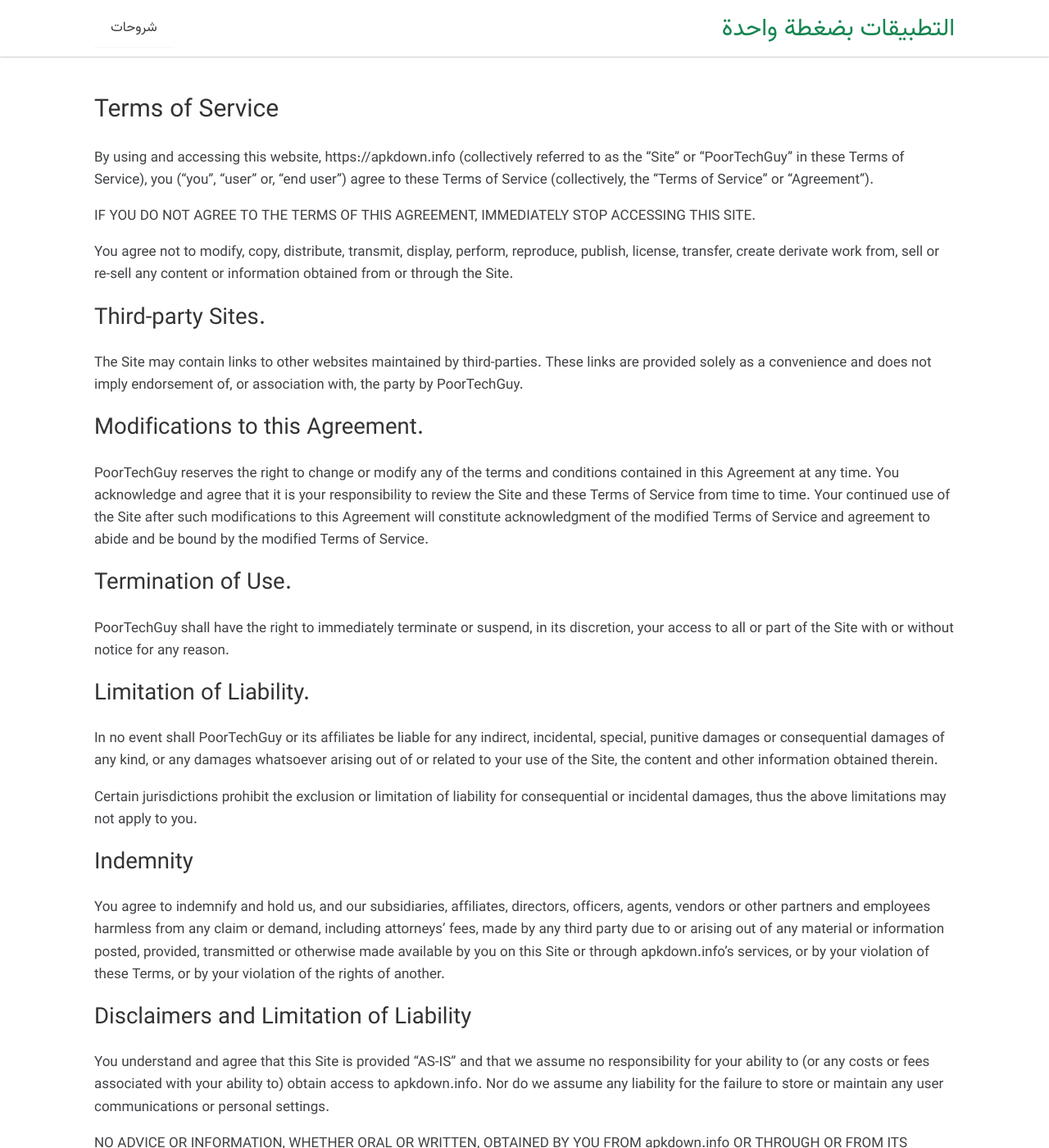
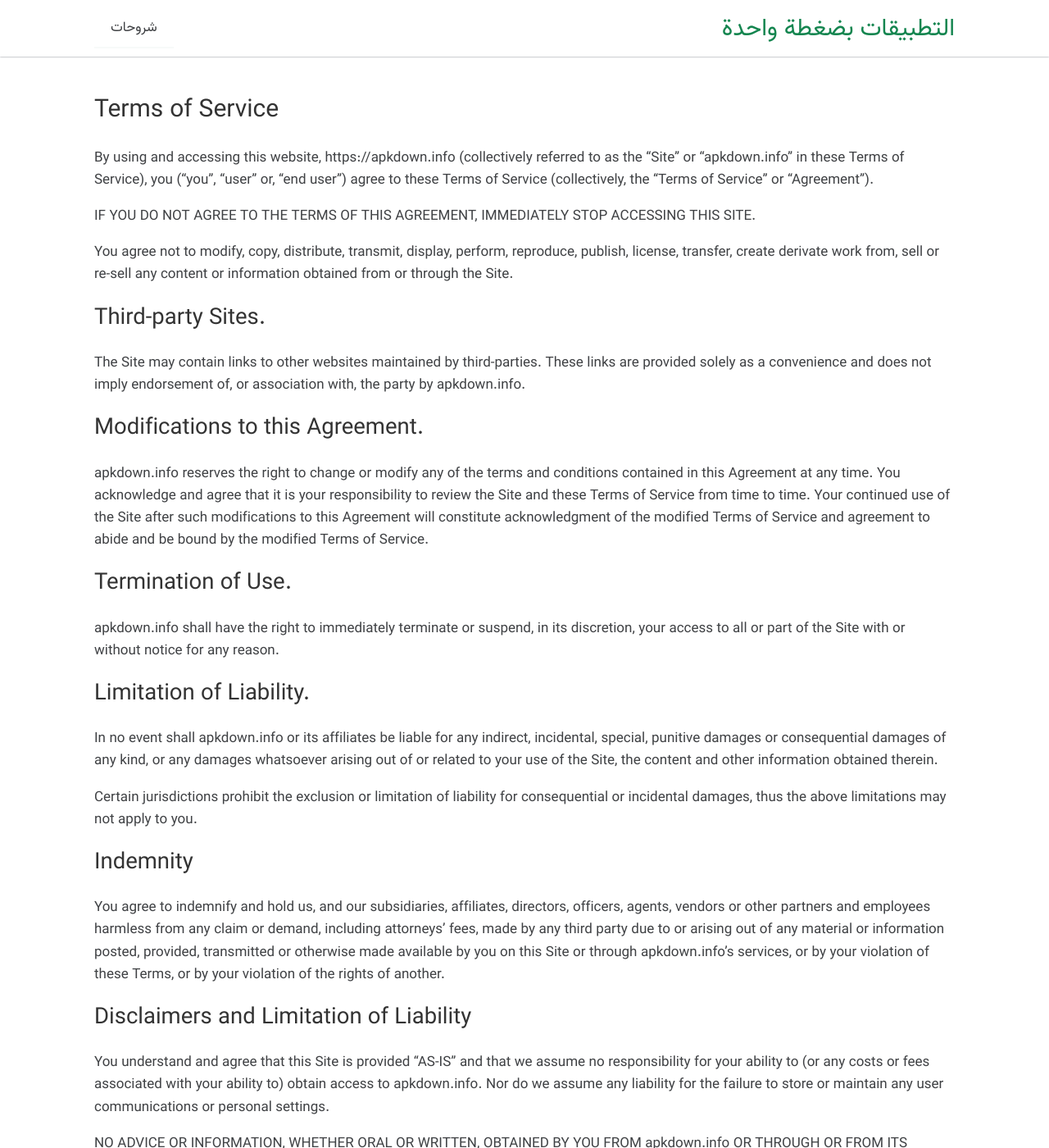
Before and after one commit to apkdown/apkdown.github.io, a Jekyll site: the page built from terms.md, in a window 1280 px wide and 1400 px high. Shown: the whole window at 82% size. Built offline with Jekyll 4.4.1, drawn with Linux system fonts in a browser that asks for light colours; some of the changed text lies outside the part shown.

Commit message:
xxxxxxxx

```diff
--- a/terms.md
+++ b/terms.md
@@ -3,11 +3,11 @@
 title: Terms of Service
 permalink: /terms/
 lang_dir: ltr
-description: By using and accessing PoorTechGuy you agree to these Terms of Service Agreement.
+description: By using and accessing apkdown.info you agree to these Terms of Service Agreement.
 ---
 
 
-By using and accessing this website, https://apkdown.info (collectively referred to as the "Site" or "PoorTechGuy" in these Terms of Service), you ("you", "user" or, "end user") agree to these Terms of Service (collectively, the "Terms of Service" or "Agreement").
+By using and accessing this website, https://apkdown.info (collectively referred to as the "Site" or "apkdown.info" in these Terms of Service), you ("you", "user" or, "end user") agree to these Terms of Service (collectively, the "Terms of Service" or "Agreement").
 
 IF YOU DO NOT AGREE TO THE TERMS OF THIS AGREEMENT, IMMEDIATELY STOP ACCESSING THIS SITE.
 
@@ -15,19 +15,19 @@
 
 ## Third-party Sites.
 
-The Site may contain links to other websites maintained by third-parties. These links are provided solely as a convenience and does not imply endorsement of, or association with, the party by PoorTechGuy.
+The Site may contain links to other websites maintained by third-parties. These links are provided solely as a convenience and does not imply endorsement of, or association with, the party by apkdown.info.
 
 ## Modifications to this Agreement.
 
-PoorTechGuy reserves the right to change or modify any of the terms and conditions contained in this Agreement at any time. You acknowledge and agree that it is your responsibility to review the Site and these Terms of Service from time to time. Your continued use of the Site after such modifications to this Agreement will constitute acknowledgment of the modified Terms of Service and agreement to abide and be bound by the modified Terms of Service.
+apkdown.info reserves the right to change or modify any of the terms and conditions contained in this Agreement at any time. You acknowledge and agree that it is your responsibility to review the Site and these Terms of Service from time to time. Your continued use of the Site after such modifications to this Agreement will constitute acknowledgment of the modified Terms of Service and agreement to abide and be bound by the modified Terms of Service.
 
 ## Termination of Use.
 
-PoorTechGuy shall have the right to immediately terminate or suspend, in its discretion, your access to all or part of the Site with or without notice for any reason.
+apkdown.info shall have the right to immediately terminate or suspend, in its discretion, your access to all or part of the Site with or without notice for any reason.
 
 ## Limitation of Liability.
 
-In no event shall PoorTechGuy or its affiliates be liable for any indirect, incidental, special, punitive damages or consequential damages of any kind, or any damages whatsoever arising out of or related to your use of the Site, the content and other information obtained therein.
+In no event shall apkdown.info or its affiliates be liable for any indirect, incidental, special, punitive damages or consequential damages of any kind, or any damages whatsoever arising out of or related to your use of the Site, the content and other information obtained therein.
 
 Certain jurisdictions prohibit the exclusion or limitation of liability for consequential or incidental damages, thus the above limitations may not apply to you.
 
@@ -43,7 +43,7 @@
 
 ## Jurisdiction
 
-This agreement is governed and construed in accordance with the Laws of Union of India. You hereby irrevocably consent to the exclusive jurisdiction and venue of courts in Mumbai, Maharashtra, India, in all disputes arising out of or relating to the use of PoorTechGuy site/services. Use of the PoorTechGuy site/services is unauthorized in any jurisdiction that does not give effect to all provisions of these terms and conditions, including without limitation this paragraph. You agree to indemnify and hold apkdown.info, its subsidiaries, affiliates, officers, directors, employees, and representatives harmless from any claim, demand, or damage, including reasonable attorneys' fees, asserted by any third party due to or arising out of your use of or conduct on the PoorTechGuy site/services.
+This agreement is governed and construed in accordance with the Laws of Union of India. You hereby irrevocably consent to the exclusive jurisdiction and venue of courts in Mumbai, Maharashtra, India, in all disputes arising out of or relating to the use of apkdown.info site/services. Use of the apkdown.info site/services is unauthorized in any jurisdiction that does not give effect to all provisions of these terms and conditions, including without limitation this paragraph. You agree to indemnify and hold apkdown.info, its subsidiaries, affiliates, officers, directors, employees, and representatives harmless from any claim, demand, or damage, including reasonable attorneys' fees, asserted by any third party due to or arising out of your use of or conduct on the apkdown.info site/services.
 
 The section titles and other headings in these Terms are for convenience only and have no legal or contractual effect. Our failure to exercise or enforce any right or provision of these Terms will not operate as a waiver of such right or provision. If any provision of these Terms is unlawful, void or unenforceable, that provision is deemed severable and does not affect the validity and enforceability of any remaining provisions.
 
```
Also changed, not shown: about.md (+1 -1 lines), privacy.md (+1 -1 lines), assets/posts/مواقع-العاب-مجانيه-افضل-10-مواقع-العاب-مجانيه-اون-لاين-وبدون-تحميل/thumbnail-small.webp.
